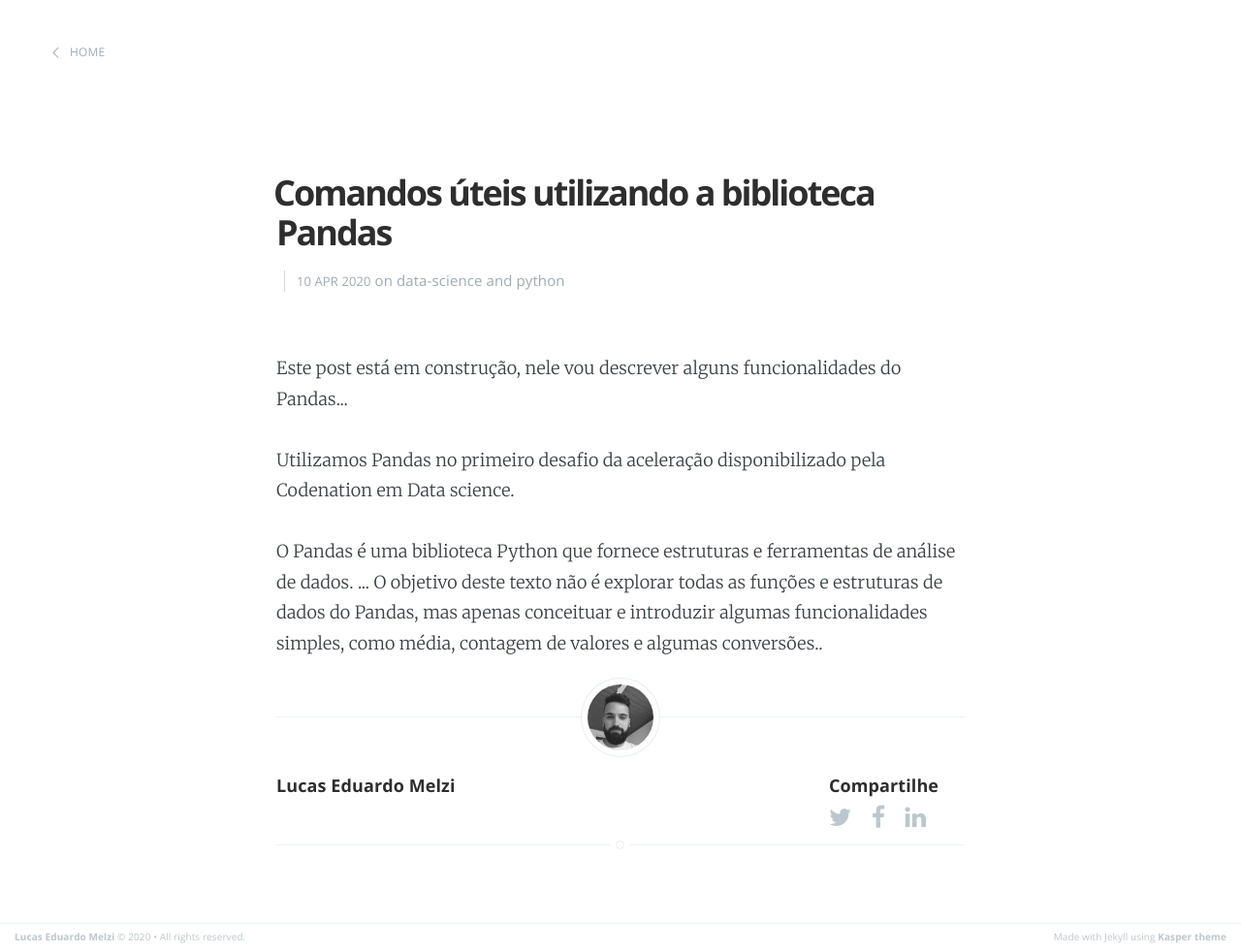
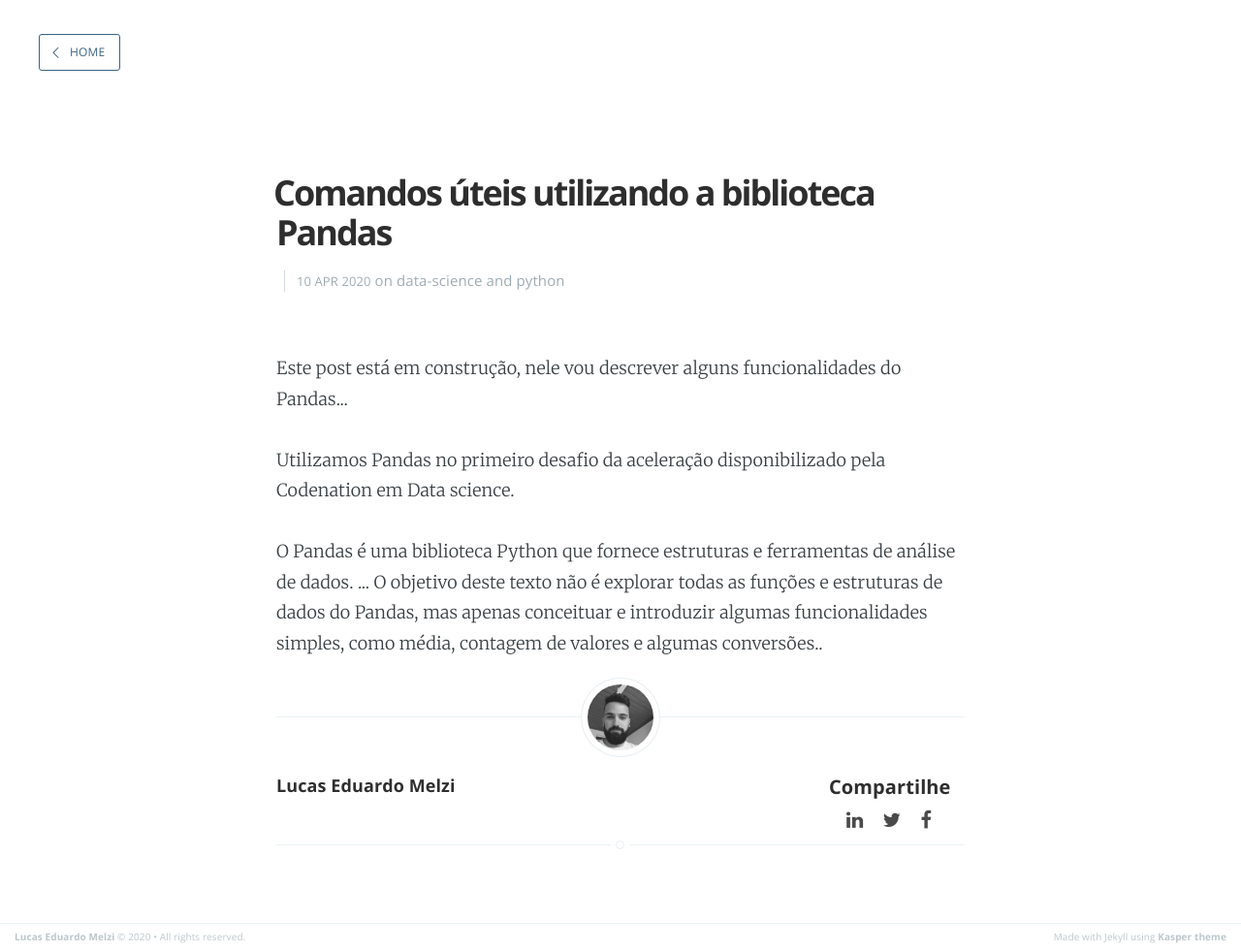
Before and after one commit to melzilucas/melzilucas.github.io, a Jekyll site: the page built from _posts/2020-04-10-Comandos-uteis-utilizando-a-biblioteca-Pandas.markdown, in a window 1280 px wide. Shown: the whole page at 97% size. Built offline with Jekyll 4.4.1, drawn with Linux system fonts in a browser that asks for light colours.

Commit message:
Remove js for social icons and change css

```diff
--- a/_includes/share.html
+++ b/_includes/share.html
@@ -1,16 +1,14 @@
 <section class="share">
-    <h4>Compartilhe</h4>
-    <a class="fa fa-twitter" href="http://twitter.com/share?text={{page.title}}&amp;url={{site.domain_name}}{{ page.url }}"
-        onclick="window.open(this.href, 'twitter-share', 'width=550,height=235');return false;">
-        <span class="hidden">Twitter</span>
-    </a>
-    <a class="fa fa-facebook" href="https://www.facebook.com/sharer/sharer.php?u={{site.domain_name}}{{page.url}}"
-        onclick="window.open(this.href, 'facebook-share','width=580,height=296');return false;">
-        <span class="hidden">Facebook</span>
-    </a>
-
-    <a class="fa fa-linkedin" href="https://www.linkedin.com/shareArticle?url={{site.domain_name}}{{page.url}}"
-       onclick="window.open(this.href, 'linkedin-share', 'width=490,height=530');return false;">
-        <span class="hidden">Linkedin</span>
-    </a>
+    <h6>Compartilhe</h6>
+     <div class="icons-centralize">
+        <a class="fa fa-linkedin" href="https://www.linkedin.com/shareArticle?url={{site.domain_name}}{{page.url}}" target="_blank">
+            <span class="hidden">Linkedin</span>
+        </a>
+        <a class="fa fa-twitter" href="http://twitter.com/share?text={{page.title}}&amp;url={{site.domain_name}}{{ page.url }}" target="_blank">
+            <span class="hidden">Twitter</span>
+        </a>
+        <a class="fa fa-facebook" href="https://www.facebook.com/sharer/sharer.php?u={{site.domain_name}}{{page.url}}" target="_blank">
+            <span class="hidden">Facebook</span>
+        </a>
+    </div>
 </section>
--- a/assets/css/screen.css
+++ b/assets/css/screen.css
@@ -576,14 +576,14 @@ margin on the iframe, cause it breaks stuff. */
     float: left;
     height: 38px;
     padding: 0 15px 0 10px;
-    border: transparent 1px solid;
-    color: #9EABB3;
+    border: #3c6282 1.5px solid;
+    color: #3c6282;
     text-align: center;
     font-size: 12px;
     text-transform: uppercase;
     line-height: 35px;
     border-radius: 3px;
-    background: rgba(0,0,0,0.1);
+    background-color: transparent;
     transition: all ease 0.3s;
 }
 .back-button:before {
@@ -653,12 +653,13 @@ margin on the iframe, cause it breaks stuff. */
     transition: all 0.1s ease;
 }
 
-/* Add a border to the buttons on hover */
+/* Add a border to the buttons on hover
 .back-button:hover,
 .subscribe-button:hover {
     border-color: #bfc8cd;
     color: #9EABB3;
 }
+*/
 
 /* The details of your blog. Defined in ghost/settings/ */
 .page-title {
@@ -682,13 +683,21 @@ margin on the iframe, cause it breaks stuff. */
 
 .home-template .main-header-content .page-description p a {
     background-color: transparent;
-    border: 1px solid #3c6282;
+    border: 1.5px solid #3c6282;
     color: #3c6282;
     padding: 04px 45px;
     text-decoration: none;
     top: 15px;
     position: relative;
-}
+    letter-spacing: 2px;
+}
+
+.home-template .main-header-content .page-description p a:hover {
+    -webkit-transition: all ease 0.3s;
+    transition: all ease 0.3s;
+    font-weight: bold;
+}
+
 .no-cover.main-header {
     min-height: 160px;
     max-height: 40%;
@@ -975,13 +984,15 @@ body:not(.post-template) .post-title {
     width: 140px;
 }
 
+.post-footer .share .icons-centralize {
+    text-align: center;
+    margin: -5px 0 0 0 ;
+}
 .post-footer .share a {
-    font-size: 1.8rem;
     display: inline-block;
     margin: 1rem 1.6rem 1.6rem 0;
-    color: #BBC7CC;
     text-decoration: none;
-    font-size: 25px;
+    font-size: 20px;
 }
 
 .post-footer .share a:hover {
@@ -1300,7 +1311,24 @@ body:not(.post-template) .post-title {
 .archive-template .extra-pagination {
     display: block;
 }
-
+/* Social - About me */
+
+.post-content .social,
+.post .social {
+    text-align: center;
+}
+
+.post-content .social a,
+.post .social a {
+    text-decoration: none;
+    padding: 0 10px;
+    display: inline-block;
+    font-size: 20px;
+}
+.post-content .social a:hover,
+.post .social a:hover {
+    color:rgb(29, 161, 242);
+}
 
 /* ==========================================================================
    9. Footer - The bottom of every page
```
